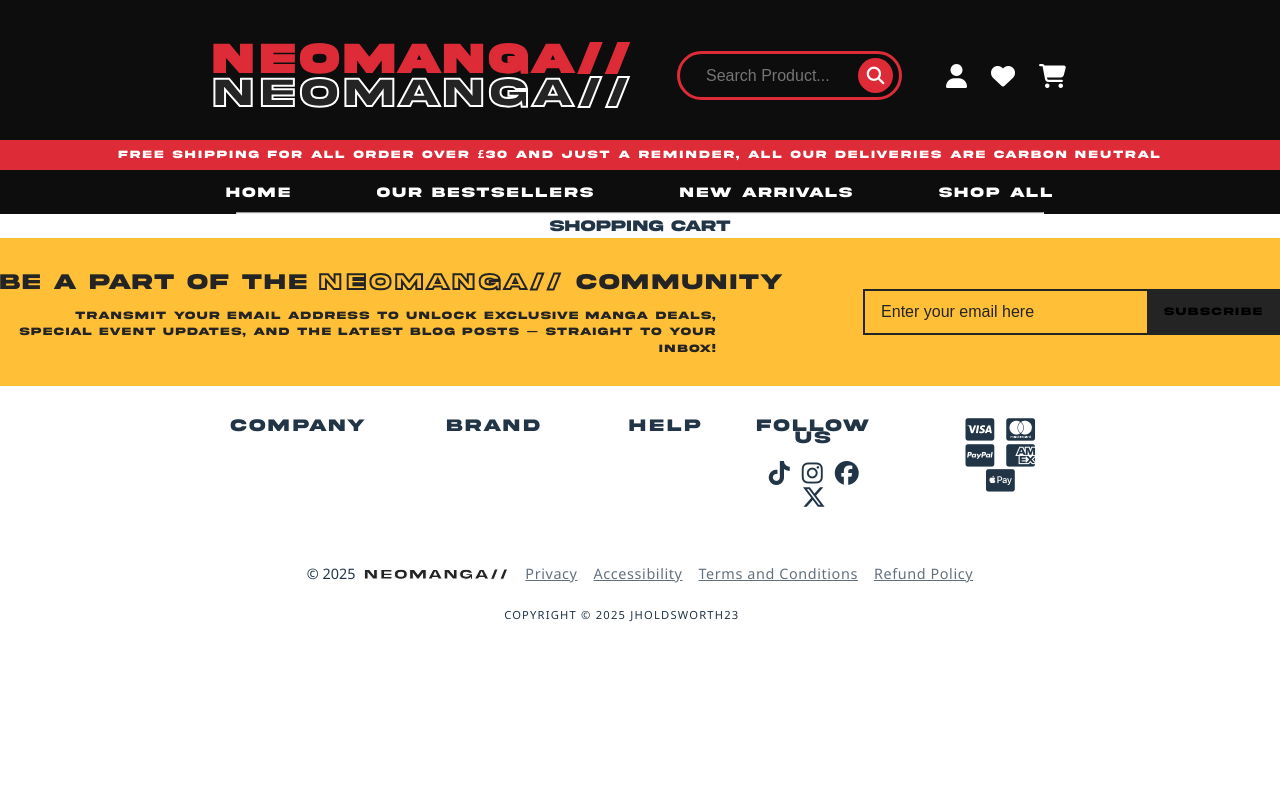
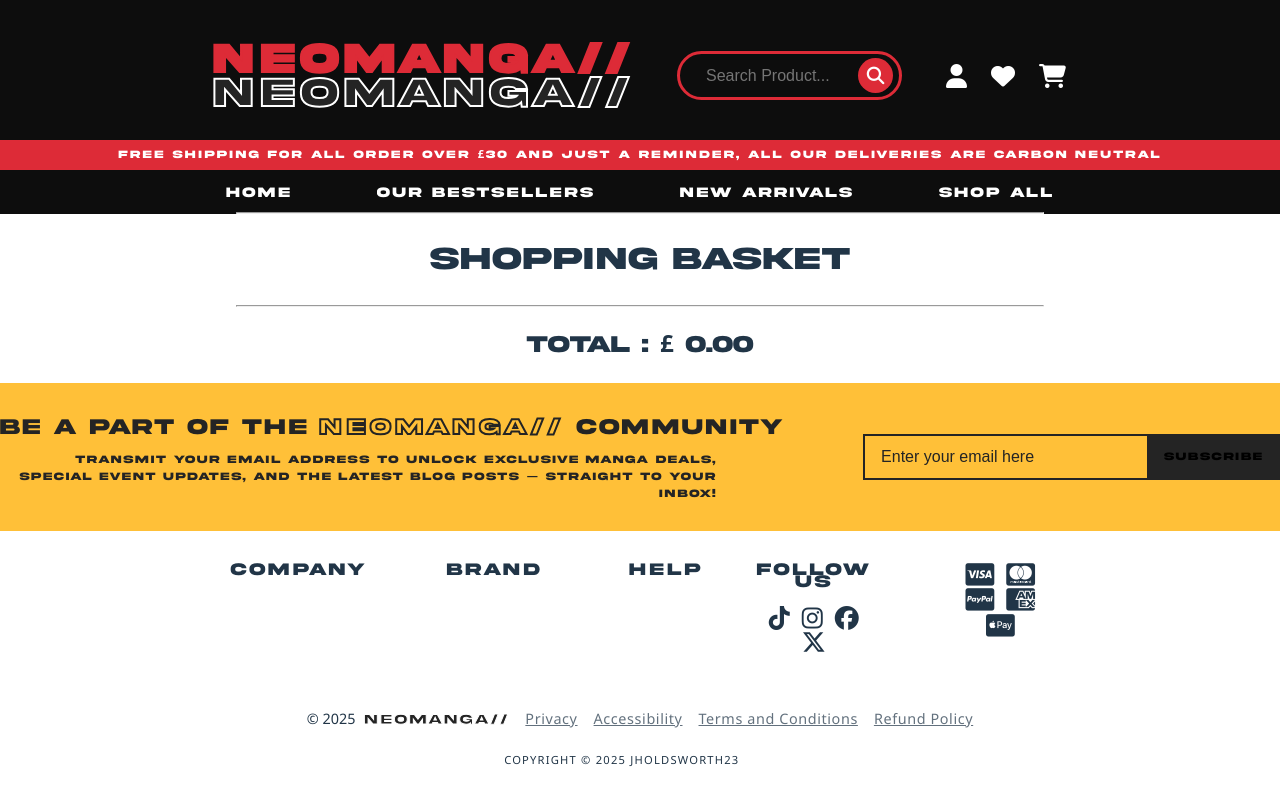
Before and after one commit to jpholdsworth/neomanga, a React (Vite) app: page /cart in a window 1280 px wide. Built offline with nearby package versions, Linux system fonts and the light colour scheme.

Commit message:
add new hook and state for quantities of product and work out the grand total

```diff
--- a/src/component/shopping-cart.jsx
+++ b/src/component/shopping-cart.jsx
@@ -1,7 +1,43 @@
+import { useState, useEffect } from "react";
+import { useOutletContext } from "react-router-dom";
+import ItemInCart from "./cart-item";
+
 export default function Cart() {
+    const { cart, removeFromCart } = useOutletContext();
+    const [quantities, setQuantities] = useState({});
+
+    useEffect(() => {
+        const initialQuanitities = {};
+        cart.forEach(item => {
+            initialQuanitities[item.id] = item.quantity || 1;
+        });
+        setQuantities(initialQuanitities);
+    }, [cart]);
+
+    function handleQuantityChange(productId, newQuantity) {
+        setQuantities(prev => ({ ...prev, [productId]: newQuantity }));
+    }
+
+    const grandTotal = cart.reduce((total, product) => {
+        const quantity = quantities[product.id] || 1;
+        return total + product.price * quantity;
+    }, 0);
+
     return (
         <div>
-            SHOPPING CART
+            <h1>Shopping Basket</h1>
+            <hr />
+            {cart.map(product => (
+                <div key={product.id}>
+                    <ItemInCart
+                        product={product}
+                        quantity={quantities[product.id] || 1}
+                        onQuantityChange={handleQuantityChange}
+                        removeItem={removeFromCart}
+                    />
+                </div>
+            ))}
+            <h2>Total : £ {grandTotal.toFixed(2)}</h2>
         </div>
-    )
+    );
 }
```
